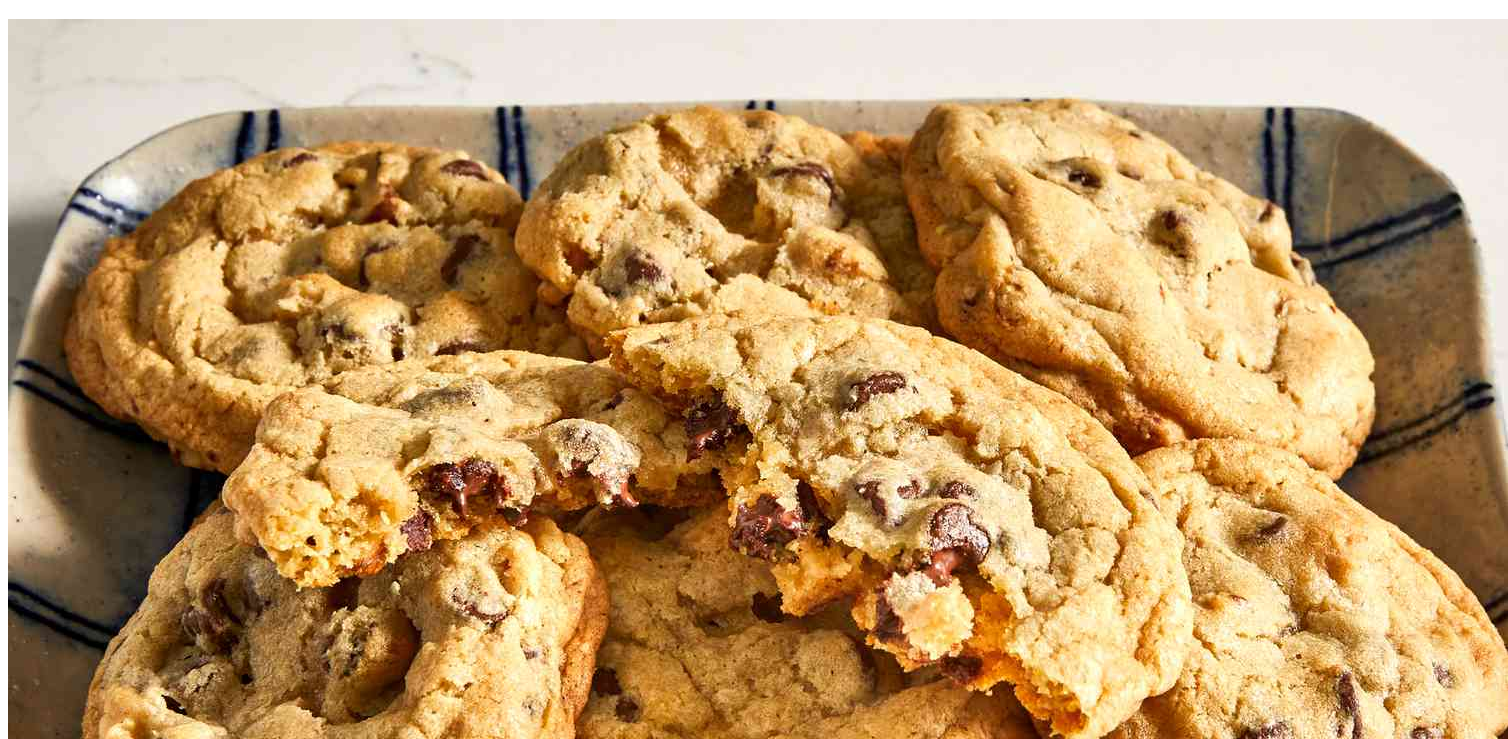
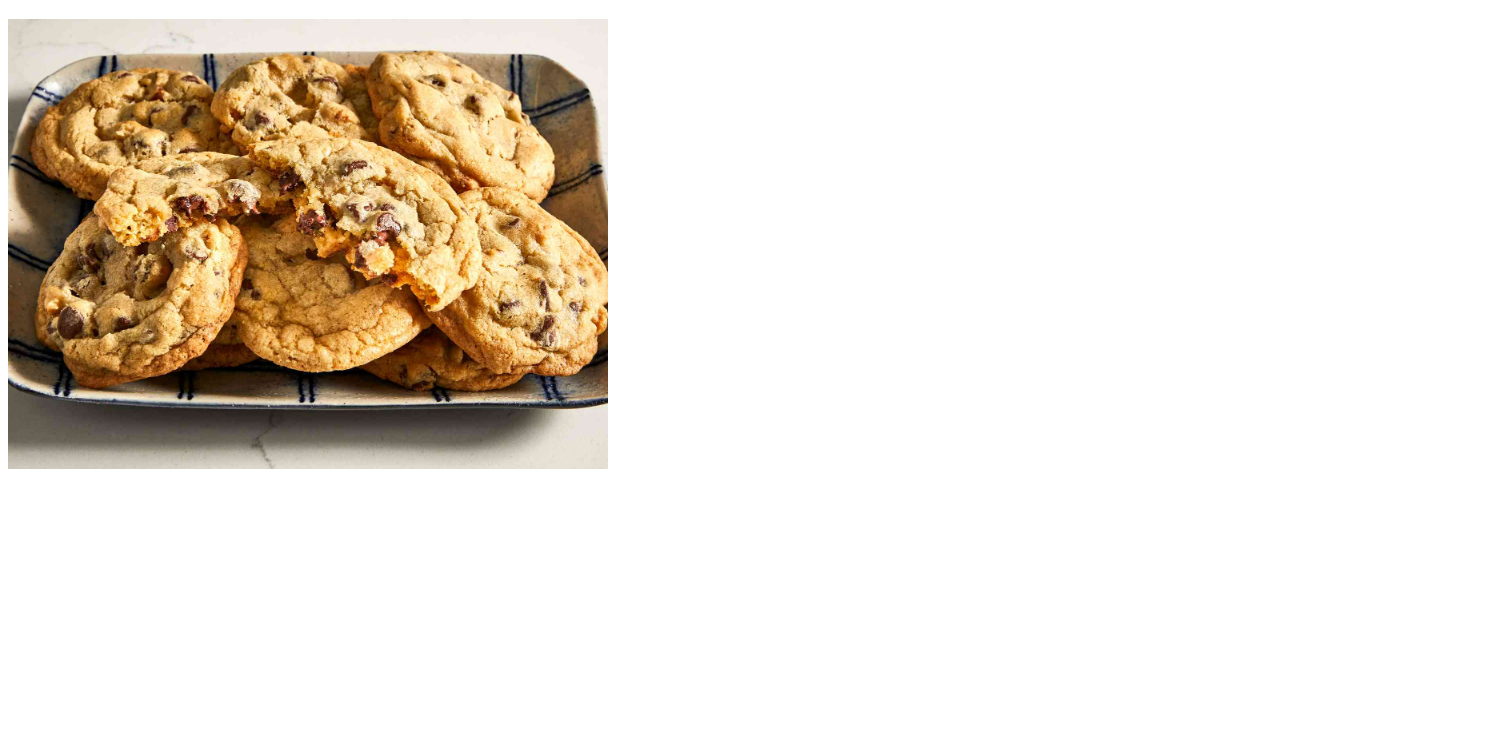
Before and after one commit to thracken/odin-recipes, a plain HTML site: page recipes/cookies.html in a window 1280 px wide. Shown: the part 61-800 px from the top of the page, 1508 px wide, since content can reach past the window. Drawn offline with Linux system fonts and the light colour scheme.

Commit message:
Fix: Added width to cookies image tag

```diff
--- a/recipes/cookies.html
+++ b/recipes/cookies.html
@@ -10,7 +10,7 @@
             Chocolate Chip Cookies
         </h1>
         <p>
-            <img src="../images/cookies.jpg" alt="Chocolate Chip Cookies">
+            <img src="../images/cookies.jpg" alt="Chocolate Chip Cookies" width="600px">
         </p>
     </body>
 </html>
```
